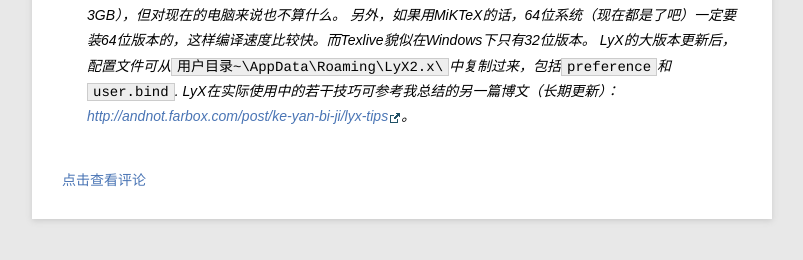
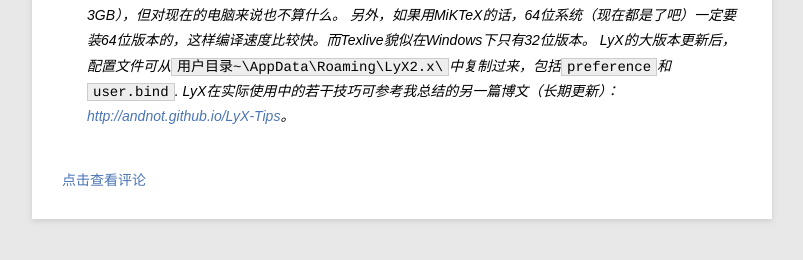
Before and after one commit to andnot/andnot.github.io, a Jekyll site: the page built from _posts/research/2014-01-13-LyX中文配置Tips.md, in a window 1280 px wide and 900 px high, scrolled down 1759 px. Shown: the part 601-861 px from the top of the window, without its empty margins (78-881 px from the left). Built offline with Jekyll 4.4.1, drawn with Linux system fonts in a browser that asks for light colours; Markdown is read by kramdown in place of the engine named in the settings; part of the change alters nothing that is shown.

Commit message:
Update 2014-01-13-LyX中文配置Tips.md

```diff
--- a/_posts/research/2014-01-13-LyX中文配置Tips.md
+++ b/_posts/research/2014-01-13-LyX中文配置Tips.md
@@ -64,4 +64,4 @@ category: research
 针对使用MiKTeX缺失package的问题，还有一个办法，就是换用Texlive，它几乎包含了所有的package，所以不必担心缺失的问题。它虽然体积有点大（安装包就有3GB），但对现在的电脑来说也不算什么。
 另外，如果用MiKTeX的话，64位系统（现在都是了吧）一定要装64位版本的，这样编译速度比较快。而Texlive貌似在Windows下只有32位版本。
 LyX的大版本更新后，配置文件可从`用户目录~\AppData\Roaming\LyX2.x\`中复制过来，包括`preference`和`user.bind`.
-LyX在实际使用中的若干技巧可参考我总结的另一篇博文（长期更新）：<http://andnot.farbox.com/post/ke-yan-bi-ji/lyx-tips>。
+LyX在实际使用中的若干技巧可参考我总结的另一篇博文（长期更新）：<http://andnot.github.io/LyX-Tips>。
```
